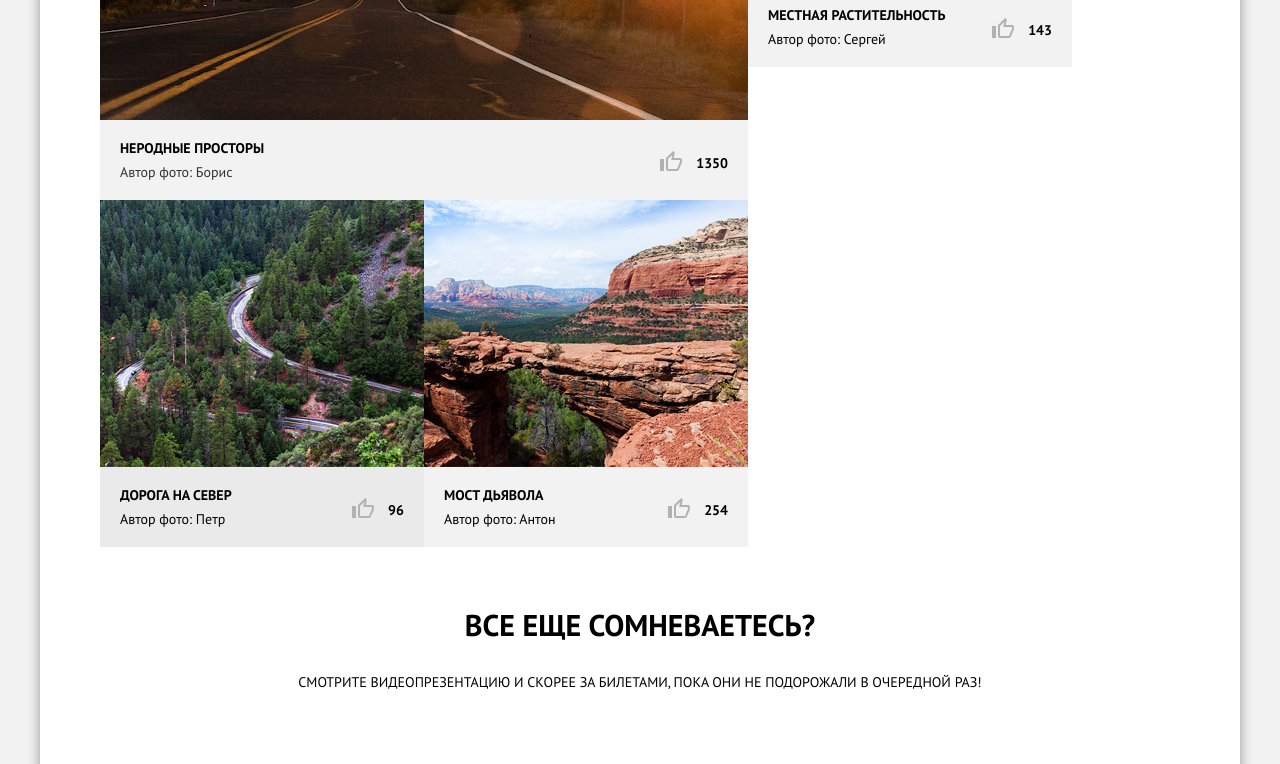
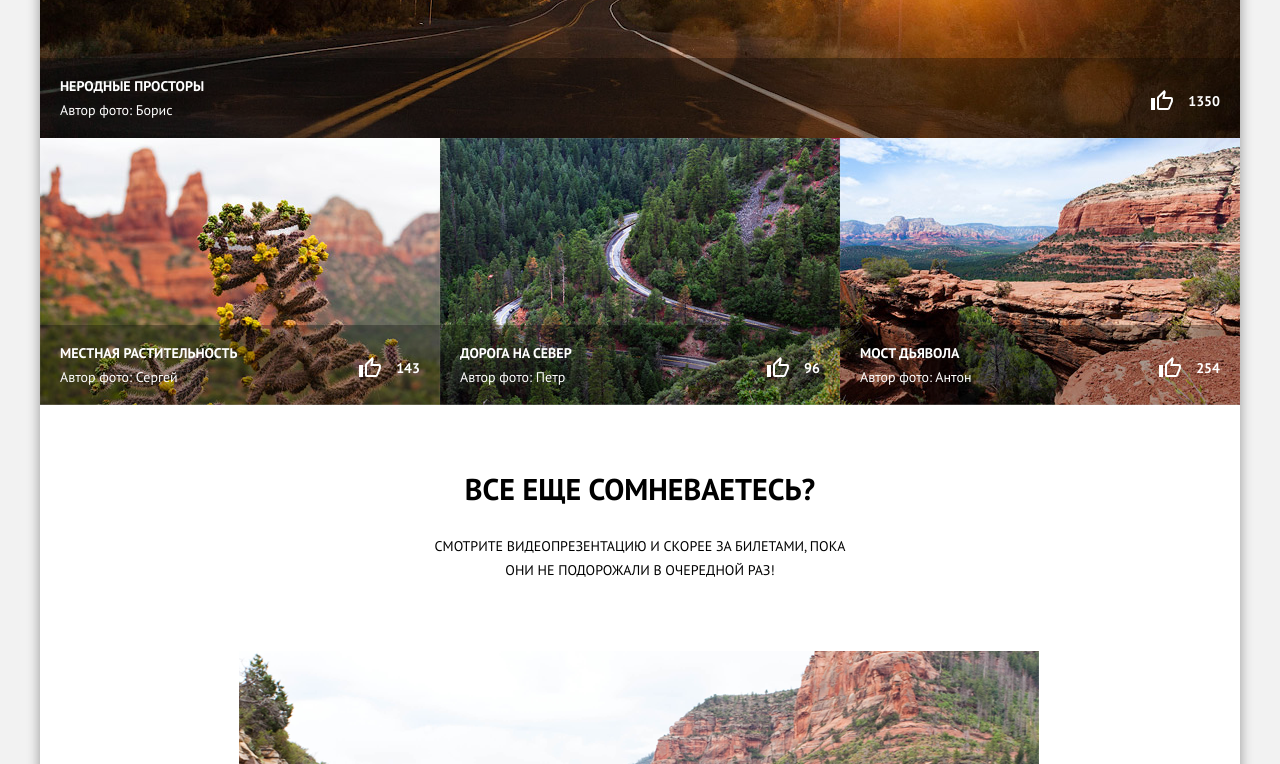
Before and after one commit to Dmitry-H/sedona, a website: page src/photo.html in a window 1280 px wide. Shown: the part 906-1670 px from the top of the page. Drawn offline with nearby package versions, Linux system fonts and the light colour scheme; files that its build step writes are made by us from their sources; files whose address does not match are found by name.

Commit message:
Свёрстана десктопная версия страницы photo.html

```diff
--- a/src/photo.html
+++ b/src/photo.html
@@ -48,6 +48,7 @@
     <ul class="photos">
         <li class="photo">
             <picture>
+                <source media="(min-width: 1280px)" srcset="img/photo-1-desktop@1x.jpg">
                 <source media="(min-width: 768px)" srcset="img/photo-1-tablet@1x.jpg">
                 <img src="img/photo-1-mobile@1x.jpg" alt="Неродные просторы" class="photo__image">
             </picture>
@@ -57,15 +58,14 @@
                     <span class="photo__autor">Автор фото: Борис</span>
                 </div>
                 <div class="photo__like-container">
-                    <a href="#" class="photo__like-this">
-                        <img src="img/icon-like-gray.svg" alt="Мне нравится">
-                    </a>
+                    <a href="#" class="photo__like-this">Мне нравится</a>
                     <span class="photo__like-count">1350</span>
                 </div>
             </div>
         </li>
         <li class="photo">
             <picture>
+                <source media="(min-width: 1280px)" srcset="img/photo-2-desktop@1x.jpg">
                 <source media="(min-width: 768px)" srcset="img/photo-2-tablet@1x.jpg">
                 <img src="img/photo-2-mobile@1x.jpg" alt="Местная растительность" class="photo__image">
             </picture>
@@ -75,15 +75,14 @@
                     <span class="photo__author">Автор фото: Сергей</span>
                 </div>
                 <div class="photo__like-container">
-                    <a href="#" class="photo__like-this">
-                        <img src="img/icon-like-gray.svg" alt="Мне нравится">
-                    </a>
+                    <a href="#" class="photo__like-this">Мне нравится</a>
                     <span class="photo__like-count">143</span>
                 </div>
             </div>
         </li>
         <li class="photo">
             <picture>
+                <source media="(min-width: 1280px)" srcset="img/photo-3-desktop@1x.jpg">
                 <source media="(min-width: 768px)" srcset="img/photo-3-tablet@1x.jpg">
                 <img src="img/photo-3-mobile@1x.jpg" alt="Дорога на север" class="photo__image">
             </picture>
@@ -93,15 +92,14 @@
                     <span class="photo__author">Автор фото: Петр</span>
                 </div>
                 <div class="photo__like-container">
-                    <a href="#" class="photo__like-this">
-                        <img src="img/icon-like-gray.svg" alt="Мне нравится">
-                    </a>
+                    <a href="#" class="photo__like-this">Мне нравится</a>
                     <span class="photo__like-count">96</span>
                 </div>
             </div>
         </li>
         <li class="photo">
             <picture>
+                <source media="(min-width: 1280px)" srcset="img/photo-4-desktop@1x.jpg">
                 <source media="(min-width: 768px)" srcset="img/photo-4-tablet@1x.jpg">
                 <img src="img/photo-4-mobile@1x.jpg" alt="Мост дьявола" class="photo__image">
             </picture>
@@ -111,9 +109,7 @@
                     <span class="photo__author">Автор фото: Антон</span>
                 </div>
                 <div class="photo__like-container">
-                    <a href="#" class="photo__like-this">
-                        <img src="img/icon-like-gray.svg" alt="Мне нравится">
-                    </a>
+                    <a href="#" class="photo__like-this">Мне нравится</a>
                     <span class="photo__like-count">254</span>
                 </div>
             </div>
@@ -126,6 +122,7 @@
         </div>
         <div class="video__player">
             <picture>
+                <source media="(min-width: 1280px)" srcset="img/player-desktop.png">
                 <source media="(min-width: 768px)" srcset="img/player-tablet.png">
                 <img src="img/player-mobile.png" alt="Видео" class="video__image">
             </picture>
--- a/src/sass/blocks/photo.scss
+++ b/src/sass/blocks/photo.scss
@@ -33,6 +33,11 @@
   &__like-this {
     display: block;
     margin-right: 14px;
+    width: 23px;
+    height: 21px;
+    background-image: url(../img/icon-like-gray.svg);
+    background-repeat: no-repeat;
+    font-size: 0;
   }
 
   &__like-count {
@@ -60,4 +65,26 @@
       }
     }
   }
+
+  @media ($desktop-widths) {
+    position: relative;
+
+    &__info {
+      position: absolute;
+      left: 0;
+      right: 0;
+      bottom: 0;
+      background-color: rgba(0,0,0,0.3);
+      color: #fff;
+    }
+
+    &__autor {
+      color: #fff;
+    }
+
+    &__like-this {
+      background-image: url(../img/icon-like-white.svg);
+
+    }
+  }
 }
--- a/src/sass/blocks/photos.scss
+++ b/src/sass/blocks/photos.scss
@@ -8,4 +8,8 @@
     padding: 15px 60px 0;
     flex-wrap: wrap;
   }
+
+  @media ($desktop-widths) {
+    padding: 33px 0 0;
+  }
 }
--- a/src/sass/blocks/video.scss
+++ b/src/sass/blocks/video.scss
@@ -32,7 +32,6 @@
 
     &__text {
       padding: 65px 175px 73px;
-
     }
 
     &__header {
@@ -44,4 +43,16 @@
       padding: 0 60px;
     }
   }
+
+  @media ($desktop-widths) {
+    padding-bottom: 80px;
+
+    &__text {
+      padding: 71px 390px 69px;
+    }
+
+    &__player {
+      padding: 0 199px;
+    }
+  }
 }
```
Also changed, not shown: src/img/player-desktop.png (added).
